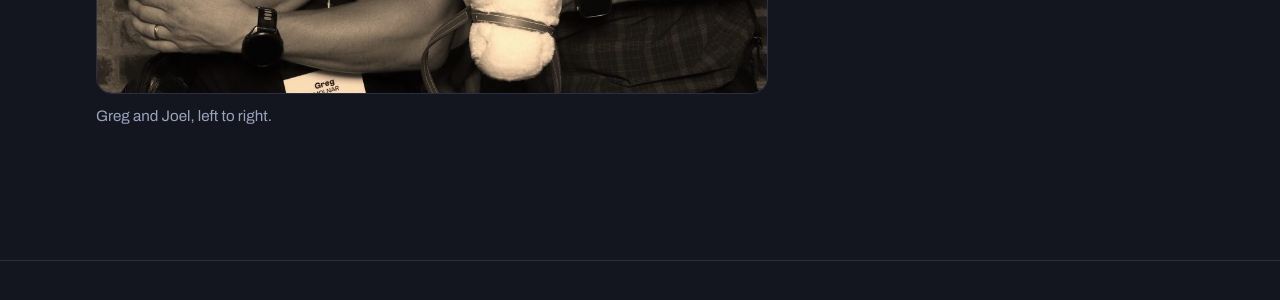
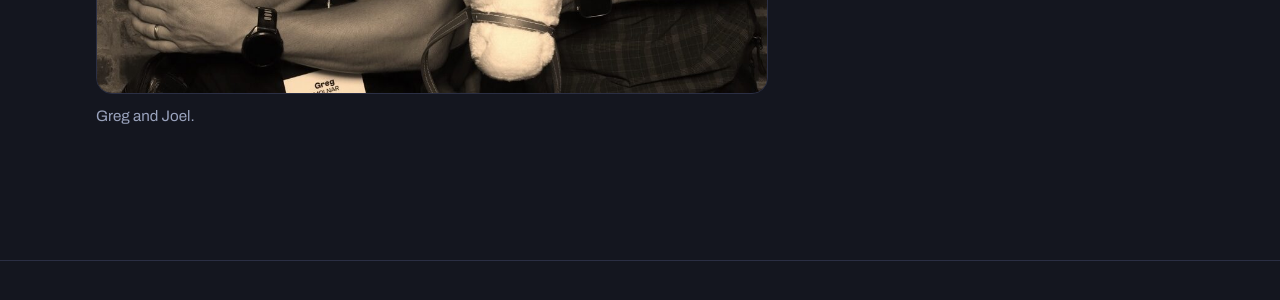
Before and after one commit to pingbackpodcast/pingbackpodcast, a Jekyll site: the page built from about.md, in a window 1280 px wide. Shown: the part 1519-1819 px from the top of the page. Built offline with Jekyll 4.4.1, drawn with Linux system fonts in a browser that asks for light colours.

Commit message:
Drop 'left to right' from the About photo caption

```diff
--- a/_includes/hosts.html
+++ b/_includes/hosts.html
@@ -15,5 +15,5 @@
 <figure class="hosts-together">
   <img src="{{ '/assets/images/hosts/greg-and-joel.jpg' | relative_url }}" width="1085" height="1216"
     alt="Greg Molnar and Joel Gaff Jr. in cowboy hats in front of a brick wall, Joel holding a toy horse" loading="lazy">
-  <figcaption>Greg and Joel, left to right.</figcaption>
+  <figcaption>Greg and Joel.</figcaption>
 </figure>
```
Also changed, not shown: test/pages_restyle_test.rb (+6 -0 lines).
